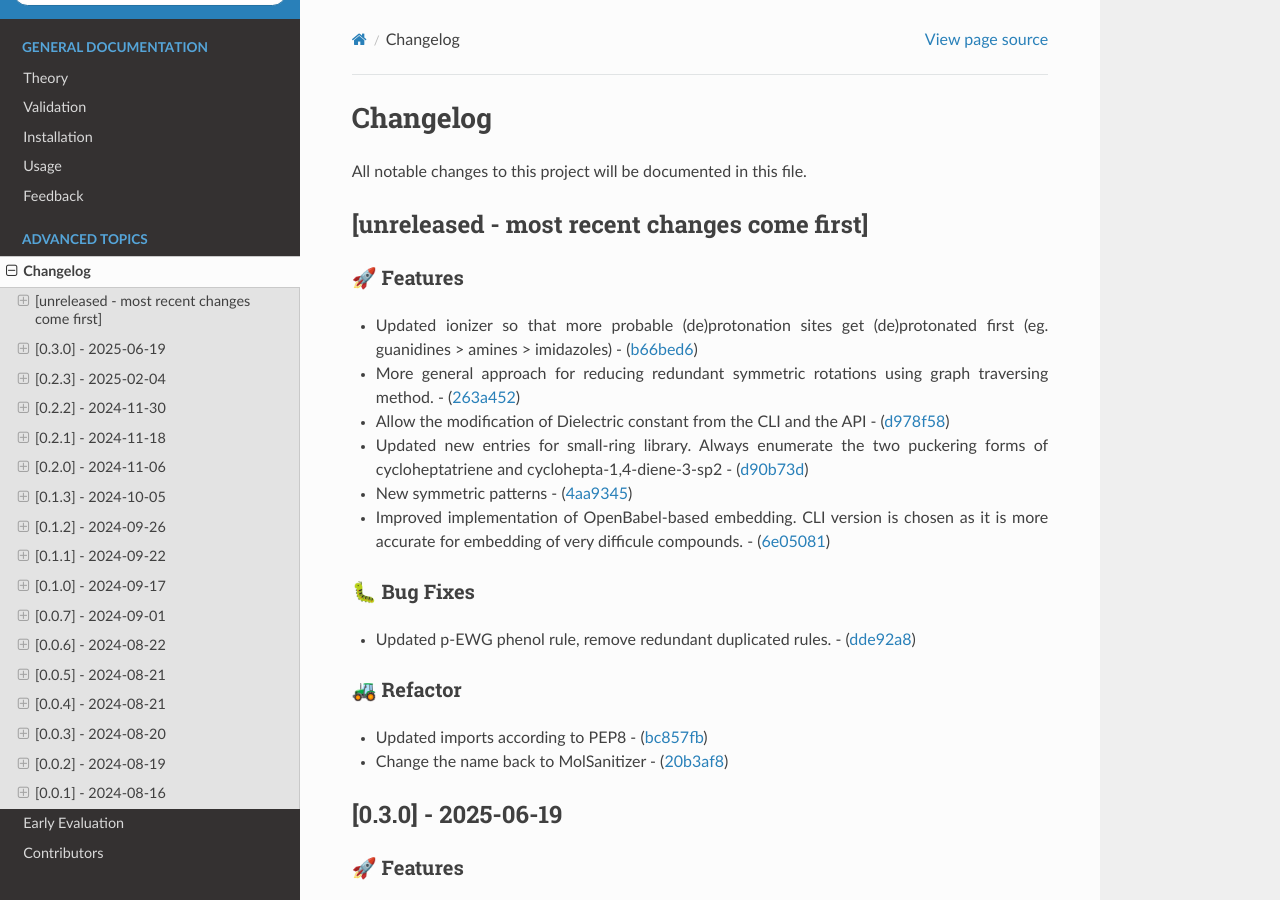
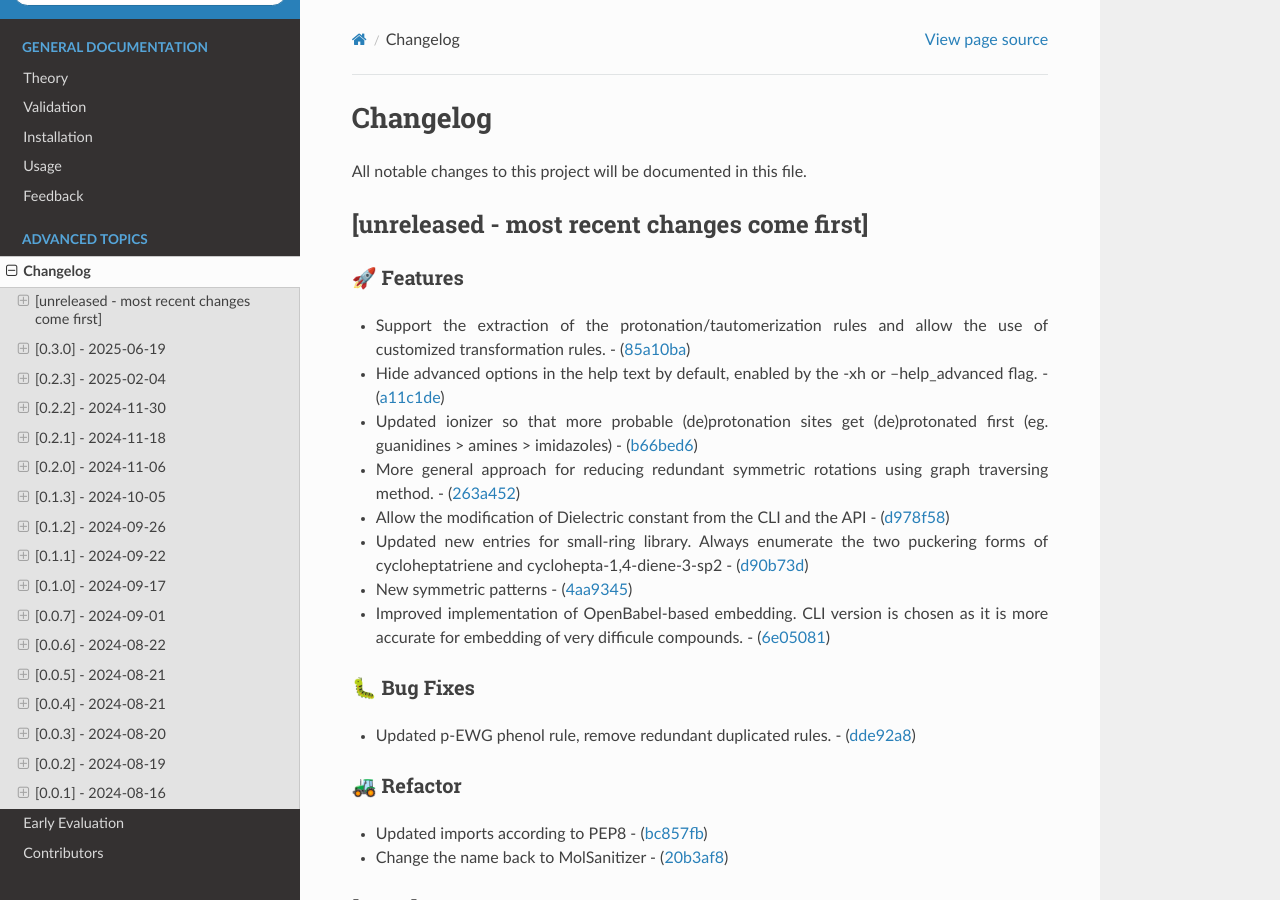
Before and after one commit to phonglam3103/msani-readthedocs, a Sphinx documentation site: the page built from docs/source/changes.rst, in a window 1280 px wide and 900 px high. Built offline with Sphinx 7.4.7 and the Read the Docs theme 3.1.0, drawn with Linux system fonts in a browser that asks for light colours; formulas are drawn with MathJax 3.

Commit message:
Update changes.rst from the software repository

```diff
--- a/docs/source/changes.rst
+++ b/docs/source/changes.rst
@@ -9,6 +9,12 @@ All notable changes to this project will be documented in this file.
 🚀 Features
 ~~~~~~~~~~~
 
+-  Support the extraction of the protonation/tautomerization rules and
+   allow the use of customized transformation rules. -
+   (`85a10ba <https://github.com/phonglam3103/MolSanitizer/commit/85a10ba4fd682f6f88a3d858232da19d384d7710>`__)
+-  Hide advanced options in the help text by default, enabled by the -xh
+   or –help_advanced flag. -
+   (`a11c1de <https://github.com/phonglam3103/MolSanitizer/commit/a11c1dec3b6fdafff227db3de23ea66c2c1340bd>`__)
 -  Updated ionizer so that more probable (de)protonation sites get
    (de)protonated first (eg. guanidines > amines > imidazoles) -
    (`b66bed6 <https://github.com/phonglam3103/MolSanitizer/commit/b66bed6cec9001cfed513a09297b16a42f29a225>`__)
```
